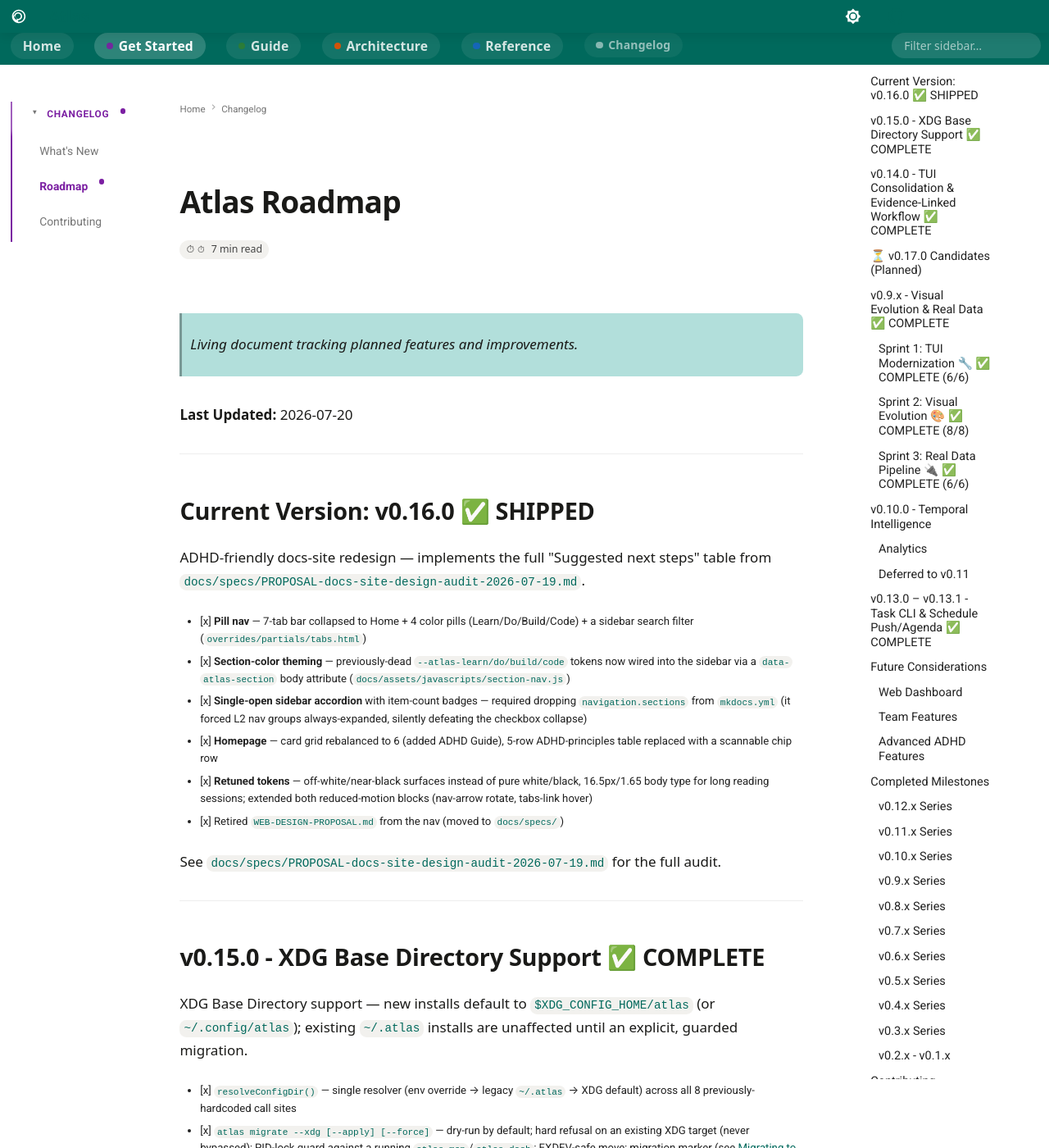
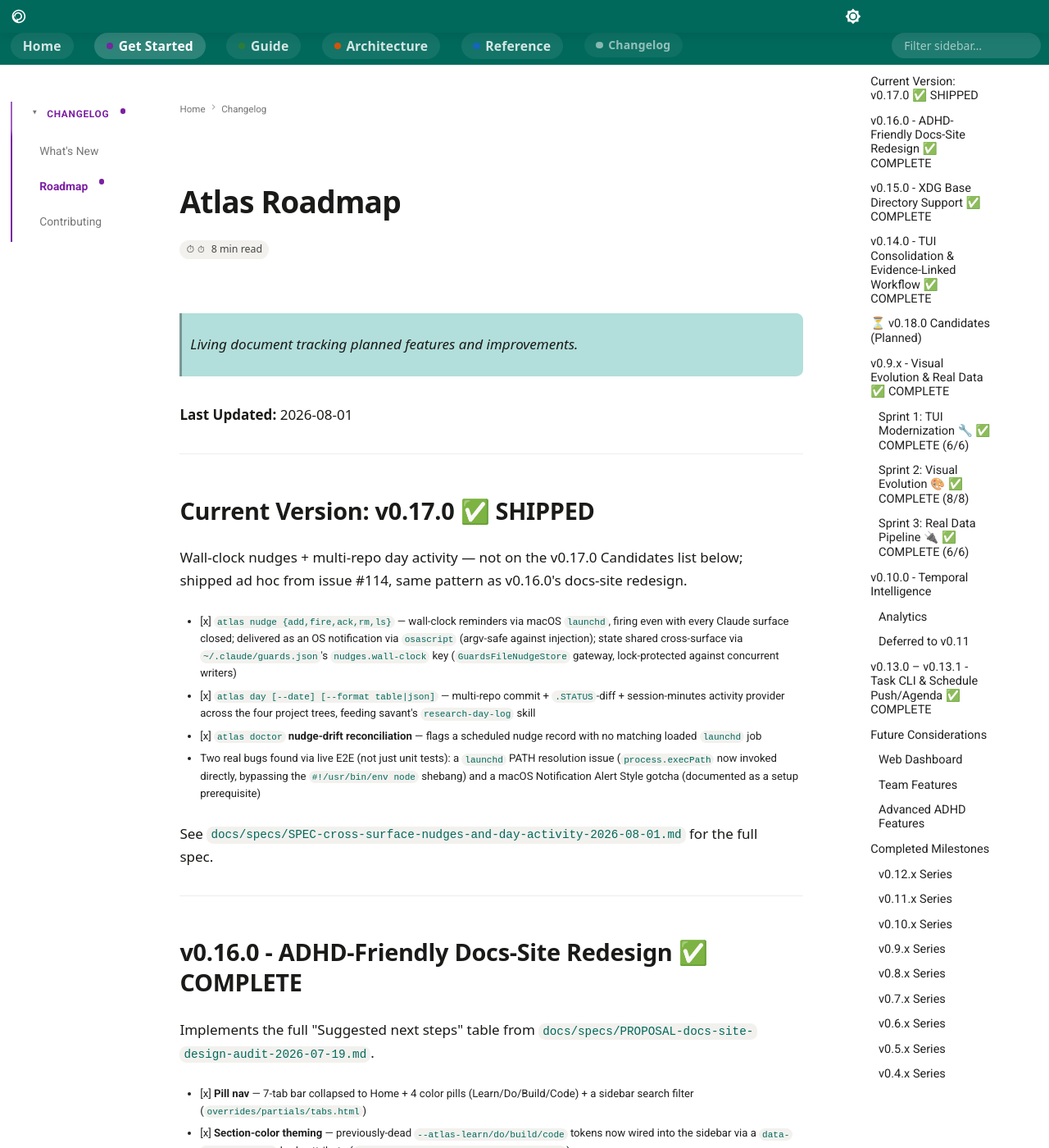
Before and after one commit to Data-Wise/atlas, an MkDocs documentation site: the page built from docs/ROADMAP.md, in a window 1280 px wide and 1400 px high. Shown: the whole window at 82% size. Built offline with MkDocs 1.6.1 and Material for MkDocs 9.7.7, drawn with Linux system fonts in a browser that asks for light colours; some web fonts are replaced; comment, search, counter and statistics services are not loaded; some of the changed text lies outside the part shown.

Commit message:
chore: bump version to v0.17.0 for release
- package.json/package-lock.json: 0.16.0 -> 0.17.0
- CHANGELOG.md: [Unreleased] -> [0.17.0] - 2026-08-01, with a Fixed
  section covering the 4 bugs found during implementation/E2E/review
  (git approxidate, guards.json write race, plist XML escaping,
  Nudge id validation)
- CLAUDE.md: version history entry + quick-reference table bump
- docs/WHAT-S-NEW.md: v0.17.0 highlight card
- docs/ROADMAP.md: v0.17.0 marked SHIPPED (ad hoc from #114, not on
  the original candidates list — same pattern as v0.16.0's docs-site
  redesign); candidates section renumbered to v0.18.0
- docs/REFCARD.md: footer version bump

Refs #114

```diff
--- a/docs/ROADMAP.md
+++ b/docs/ROADMAP.md
@@ -2,13 +2,27 @@
 
 > Living document tracking planned features and improvements.
 
-**Last Updated:** 2026-07-20
+**Last Updated:** 2026-08-01
 
 ---
 
-## Current Version: v0.16.0 ✅ SHIPPED
+## Current Version: v0.17.0 ✅ SHIPPED
 
-ADHD-friendly docs-site redesign — implements the full "Suggested next steps" table from
+Wall-clock nudges + multi-repo day activity — not on the v0.17.0 Candidates list below; shipped
+ad hoc from issue #114, same pattern as v0.16.0's docs-site redesign.
+
+- [x] **`atlas nudge {add,fire,ack,rm,ls}`** — wall-clock reminders via macOS `launchd`, firing even with every Claude surface closed; delivered as an OS notification via `osascript` (argv-safe against injection); state shared cross-surface via `~/.claude/guards.json`'s `nudges.wall-clock` key (`GuardsFileNudgeStore` gateway, lock-protected against concurrent writers)
+- [x] **`atlas day [--date] [--format table|json]`** — multi-repo commit + `.STATUS`-diff + session-minutes activity provider across the four project trees, feeding savant's `research-day-log` skill
+- [x] **`atlas doctor` nudge-drift reconciliation** — flags a scheduled nudge record with no matching loaded `launchd` job
+- Two real bugs found via live E2E (not just unit tests): a `launchd` PATH resolution issue (`process.execPath` now invoked directly, bypassing the `#!/usr/bin/env node` shebang) and a macOS Notification Alert Style gotcha (documented as a setup prerequisite)
+
+See `docs/specs/SPEC-cross-surface-nudges-and-day-activity-2026-08-01.md` for the full spec.
+
+---
+
+## v0.16.0 - ADHD-Friendly Docs-Site Redesign ✅ COMPLETE
+
+Implements the full "Suggested next steps" table from
 `docs/specs/PROPOSAL-docs-site-design-audit-2026-07-19.md`.
 
 - [x] **Pill nav** — 7-tab bar collapsed to Home + 4 color pills (Learn/Do/Build/Code) + a sidebar search filter (`overrides/partials/tabs.html`)
@@ -52,10 +66,13 @@ See `docs/specs/SPEC-tui-consolidation-2026-07-19.md` and `docs/specs/SPEC-statu
 
 ---
 
-## ⏳ v0.17.0 Candidates (Planned)
+## ⏳ v0.18.0 Candidates (Planned)
 
-Not yet started — priority order, top first (renumbered from "v0.16.0 Candidates": v0.16.0 was
-used for the ad-hoc docs-site redesign instead — none of the items below shipped):
+Not yet started — priority order, top first (renumbered from "v0.17.0 Candidates": v0.17.0 was
+used for the ad-hoc wall-clock nudges + `atlas day` feature instead — none of the items below
+shipped). #115 (surface fired-but-unacked nudges in `atlas dash`'s NowView) is a new fast-follow
+candidate, unblocked now that v0.17.0's `Nudge`/`INudgeStore` exist — not added to the numbered
+list below since it wasn't part of the original candidates pass.
 
 1. **Ecosystem Integration / `catch-obs-bridge` (P0)** — `atlas catch` write-through to Obsidian (`obs write`) + `atlas flush` offline queue. Gated on obsidian-cli-ops v4.2.0 (vault CRUD via IPC bridge). Needs a feature worktree; see `docs/specs/SPEC-ecosystem-integration-gaps-2026-06-20.md`.
 2. **Legacy `.STATUS` read-path sunset warning** — surfaces a nudge (not a block) when atlas reads a legacy-format file, per the compatibility note in [.STATUS Schema](STATUS-SCHEMA.md).
--- a/package.json
+++ b/package.json
@@ -1,6 +1,6 @@
 {
   "name": "@data-wise/atlas",
-  "version": "0.16.0",
+  "version": "0.17.0",
   "description": "Project state engine - registry, sessions, capture, and context management for ADHD-friendly workflow",
   "type": "module",
   "main": "src/index.js",
```
Also changed, not shown: CHANGELOG.md (+8 -0 lines), CLAUDE.md (+2 -1 lines), docs/REFCARD.md (+1 -1 lines), docs/WHAT-S-NEW.md (+15 -0 lines), 1 other file.
